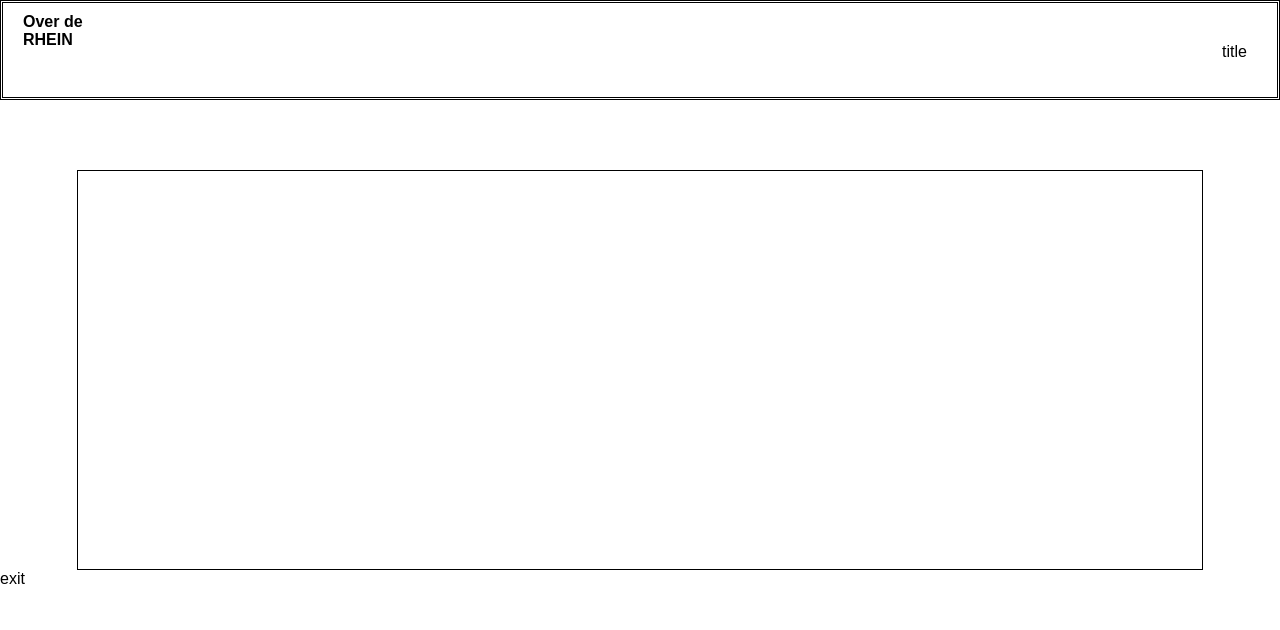
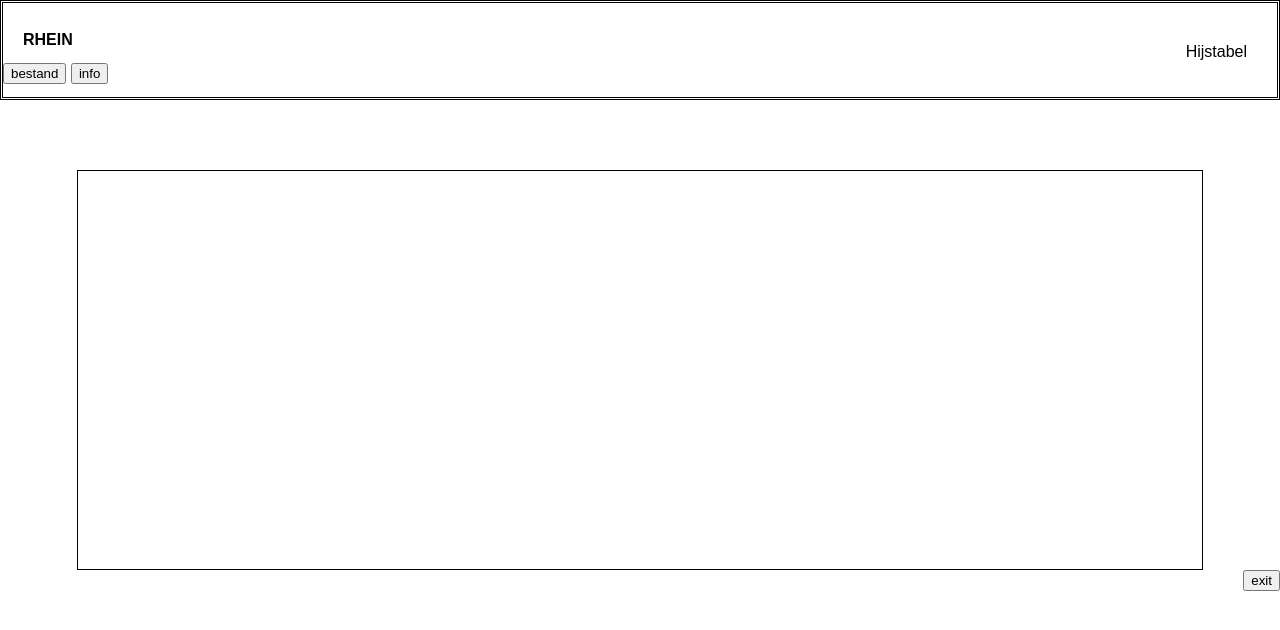
Before and after one commit to kaan-4A6C/kaan_akram-project, a PHP site: page / in a window 1280 px wide. Shown: the top 630 px of the page. Run offline with PHP 8.4, Linux system fonts and the light colour scheme.

Commit message:
7e commit

```diff
--- a/akram(groen)/taak 1/index.html
+++ b/akram(groen)/taak 1/index.html
@@ -8,8 +8,10 @@
     </head>
     <body>
         <div class="top">
-            <div class="logo">Over de <br>RHEIN</div>
-            <div class="title">title</div>
+            <div class="logo"><br>RHEIN</div>
+            <button type="button" name="button">bestand</button>
+            <button type="button" name="button">info</button>
+            <div class="title">Hijstabel</div>
             <nav>
                 <ul>
                     <a href="#"><li></li></a>
@@ -18,6 +20,6 @@
             </nav>
         </div>
         <div class="content"></div>
-        <div class="exit">exit</div>
+        <button type="button" class="exit" name="exit">exit</button>
     </body>
 </html>
--- a/akram(groen)/taak 1/style.css
+++ b/akram(groen)/taak 1/style.css
@@ -39,3 +39,6 @@ nav, ul, li, a {
   border: 1px solid;
   margin: auto;
 }
+.exit {
+  float: right;
+}
```
